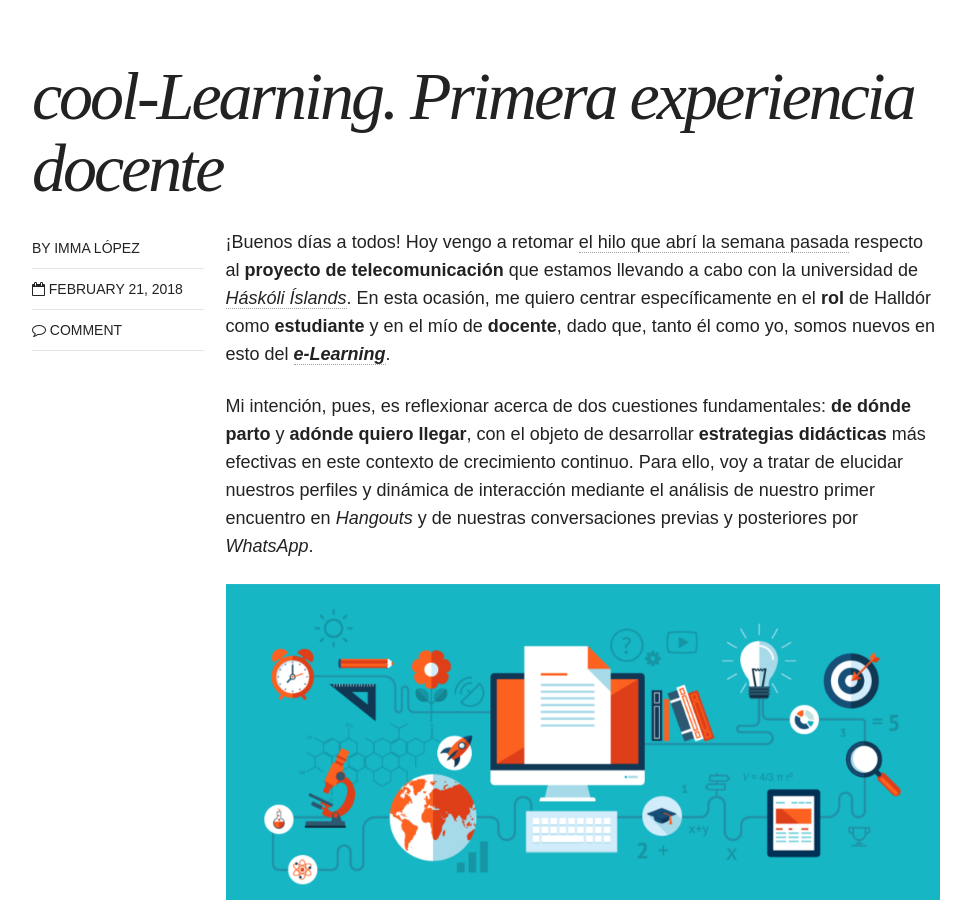
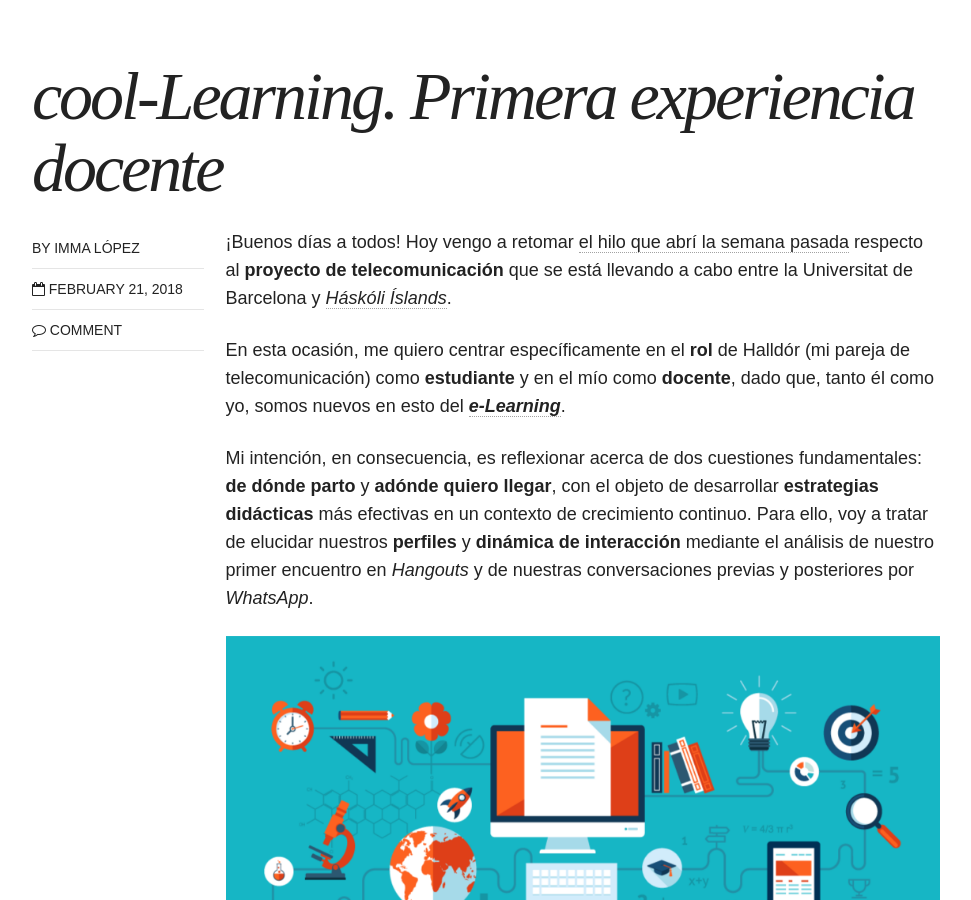
Before and after one commit to immalopez/immalopez.github.io, a Jekyll site: the page built from _posts/blog/2018-02-21-e-learning-1.md, in a window 1280 px wide and 900 px high, scrolled down 416 px. Shown: the whole window, without its empty margins (154-1125 px from the left). Built offline with Jekyll 4.4.1, drawn with Linux system fonts in a browser that asks for light colours; nearby versions of some CDN libraries; comment, search, counter and statistics services are not loaded.

Commit message:
Update 2018-02-21-e-learning-1.md

```diff
--- a/_posts/blog/2018-02-21-e-learning-1.md
+++ b/_posts/blog/2018-02-21-e-learning-1.md
@@ -11,9 +11,11 @@
 # modified: 2016-06-01T14:19:19-04:00
 ---
 
-¡Buenos días a todos! Hoy vengo a retomar [el hilo que abrí la semana pasada]( https://immalopez.github.io/blog/halldor-primera-toma/) respecto al **proyecto de telecomunicación** que estamos llevando a cabo con la universidad de [_Háskóli Íslands_](http://english.hi.is). En esta ocasión, me quiero centrar específicamente en el **rol** de Halldór como **estudiante** y en el mío de **docente**, dado que, tanto él como yo, somos nuevos en esto del [**_e-Learning_**](http://www.cfp.us.es/e-learning-definicion-y-caracteristicas).
+¡Buenos días a todos! Hoy vengo a retomar [el hilo que abrí la semana pasada]( https://immalopez.github.io/blog/halldor-primera-toma/) respecto al **proyecto de telecomunicación** que se está llevando a cabo entre la Universitat de Barcelona y [_Háskóli Íslands_](http://english.hi.is).
 
-Mi intención, pues, es reflexionar acerca de dos cuestiones fundamentales: **de dónde parto** y **adónde quiero llegar**, con el objeto de desarrollar **estrategias didácticas** más efectivas en este contexto de crecimiento continuo. Para ello, voy a tratar de elucidar nuestros perfiles y dinámica de interacción mediante el análisis de nuestro primer encuentro en _Hangouts_ y de nuestras conversaciones previas y posteriores por _WhatsApp_.
+En esta ocasión, me quiero centrar específicamente en el **rol** de Halldór (mi pareja de telecomunicación) como **estudiante** y en el mío como **docente**, dado que, tanto él como yo, somos nuevos en esto del [**_e-Learning_**](http://www.cfp.us.es/e-learning-definicion-y-caracteristicas).
+
+Mi intención, en consecuencia, es reflexionar acerca de dos cuestiones fundamentales: **de dónde parto** y **adónde quiero llegar**, con el objeto de desarrollar **estrategias didácticas** más efectivas en un contexto de crecimiento continuo. Para ello, voy a tratar de elucidar nuestros **perfiles** y **dinámica de interacción** mediante el análisis de nuestro primer encuentro en _Hangouts_ y de nuestras conversaciones previas y posteriores por _WhatsApp_.
 
 ![eLearning](/images/Screen Shot 2018-02-25 at 10.29.22.png)
 
```
